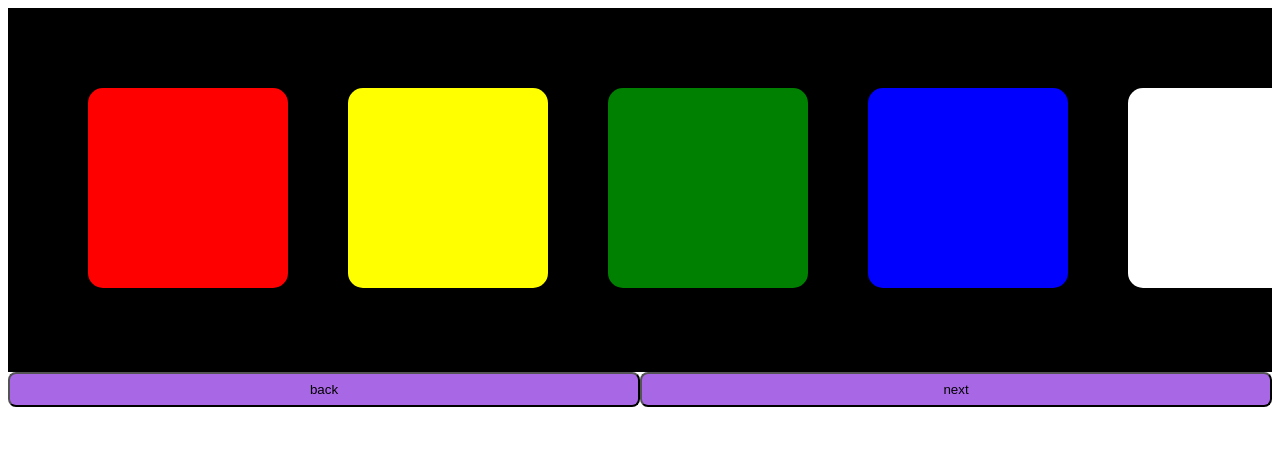
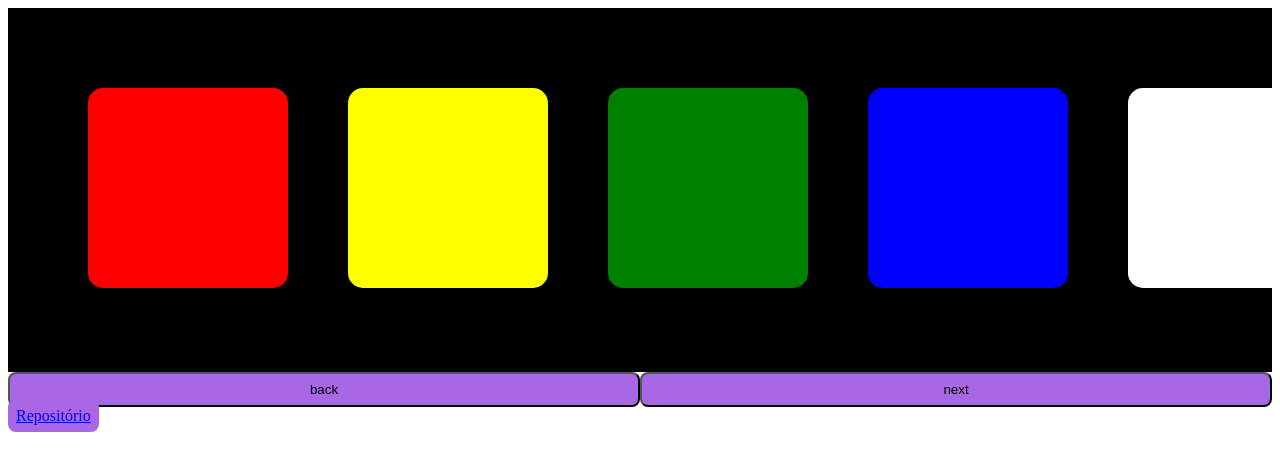
Before and after one commit to wend3ll-souza/scrollYSection, a plain HTML site: page index.html in a window 1280 px wide. Drawn offline with Linux system fonts and the light colour scheme.

Commit message:
Update index.html

```diff
--- a/index.html
+++ b/index.html
@@ -17,6 +17,9 @@
             <button id="next" class="btn">next</button>
           </section>
     </main>
+    <div class="repoContainer">
+		<a class="btn" href="https://github.com/wend3ll-souza/calculadora.io/" target="_blank">Repositório</a>
+	</div>
     <script src="./script.js"></script>
 </body>
 </html>
```
